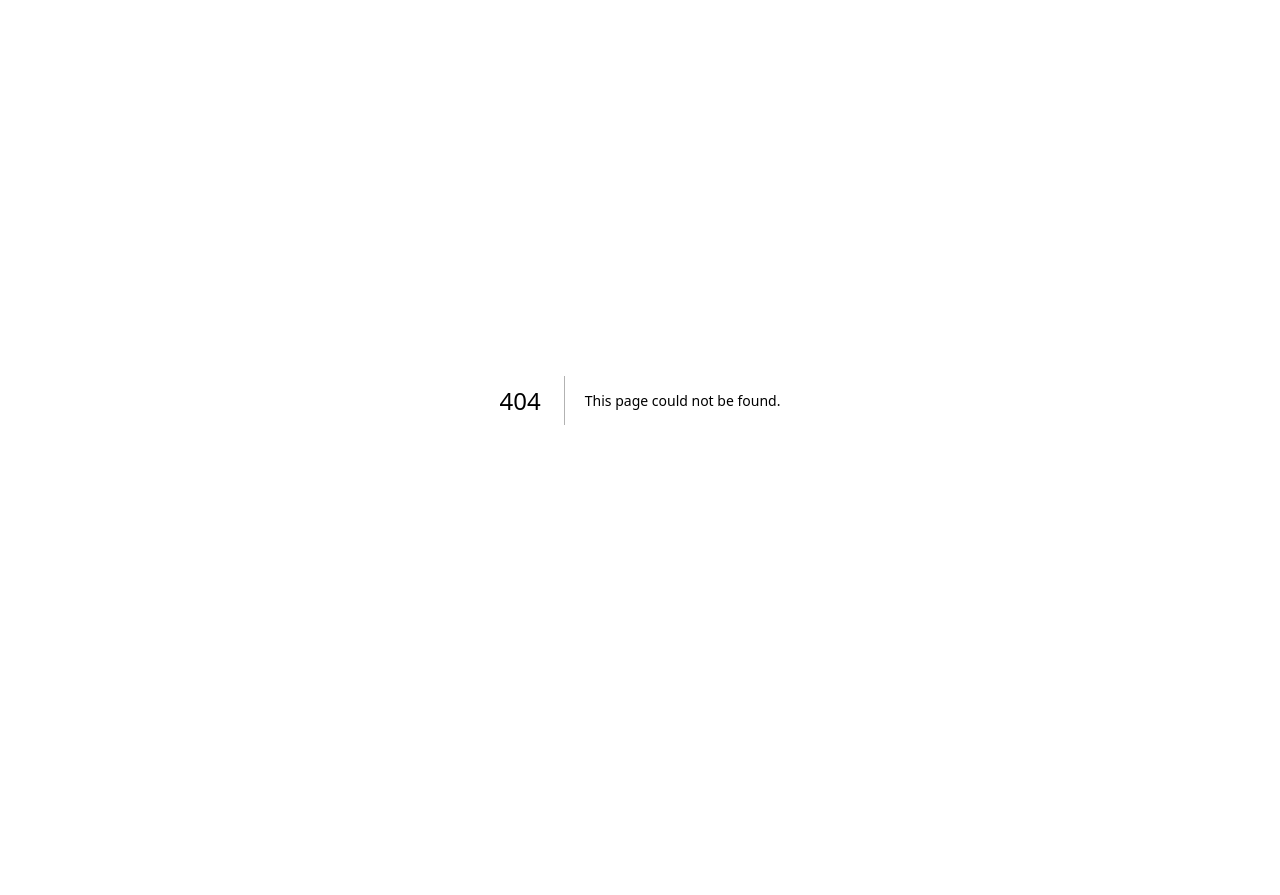
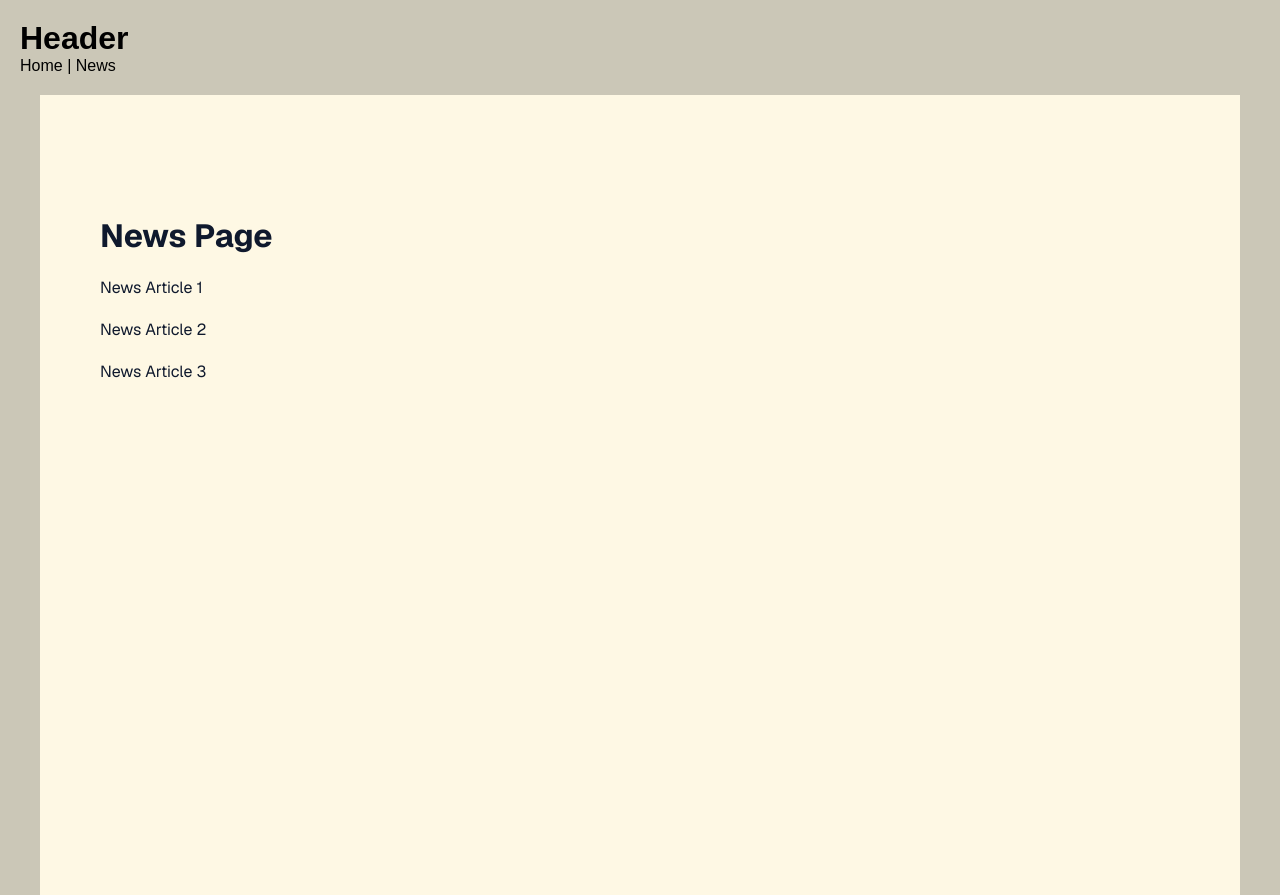
Before and after one commit to Krieger-m/news-page-project, a Next.js app: page /news in a window 1280 px wide. Before the commit this address had no page. Before the commit the page ends 800 px from the top, so only its background shows below. Built offline with nearby package versions, Linux system fonts and the light colour scheme.

Commit message:
installed cypress / added news page and news/[id] page including some content and styles

```diff
--- a/package.json
+++ b/package.json
@@ -17,6 +17,7 @@
     "@types/node": "^20",
     "@types/react": "^19",
     "@types/react-dom": "^19",
+    "cypress": "^15.7.0",
     "eslint": "^9",
     "eslint-config-next": "16.0.5",
     "typescript": "^5"
--- /dev/null
+++ b/src/_components/Header.tsx
@@ -0,0 +1,14 @@
+import Link from "next/link";
+
+export function Header (){
+    return(
+        <>
+            <div style={{padding:20, backgroundColor: '#cbc7b7', color: 'black'}}>
+                <h1>Header</h1>
+                <Link href={'/'}>Home</Link>
+                <span> | </span>
+                <Link href={'/news'}>News</Link>
+            </div>
+        </>
+    )
+}
--- a/src/app/layout.tsx
+++ b/src/app/layout.tsx
@@ -1,6 +1,7 @@
 import type { Metadata } from "next";
 import { Geist, Geist_Mono } from "next/font/google";
 import "./globals.css";
+import { Header } from "@/_components/Header";
 
 const geistSans = Geist({
   variable: "--font-geist-sans",
@@ -25,6 +26,7 @@ export default function RootLayout({
   return (
     <html lang="en">
       <body className={`${geistSans.variable} ${geistMono.variable}`}>
+        <Header/>
         {children}
       </body>
     </html>
--- /dev/null
+++ b/src/app/news/page.tsx
@@ -0,0 +1,18 @@
+import styles from "../page.module.css";
+import Link from "next/link";
+
+export default function NewsPage() {
+  return (
+    <div className={styles.page}>
+      <main className={styles.main}>
+        <h1>News Page</h1>
+        <br/>
+        <Link href={'/news/11'}>News Article 1</Link>
+        <br/>
+        <Link href={'/news/12'}>News Article 2</Link>
+        <br/>
+        <Link href={'/news/13'}>News Article 3</Link>
+      </main>
+    </div>
+  );
+}
--- a/src/app/page.module.css
+++ b/src/app/page.module.css
@@ -1,64 +1,36 @@
 .page {
-  --background: #fafafa;
-  --foreground: #fff;
+    --background: #cbc7b7;
+    --foreground: #fef8e4;
 
-  --text-primary: #000;
-  --text-secondary: #666;
+    --text-primary: #0f192d;
+    --text-secondary: #354b5b;
 
-  --button-primary-hover: #383838;
-  --button-secondary-hover: #f2f2f2;
-  --button-secondary-border: #ebebeb;
+    --button-primary-hover: #ccc;
+    --button-secondary-hover: #1a1a1a;
+    --button-secondary-border: #1a1a1a;
 
   display: flex;
-  min-height: 100vh;
+  /* min-height: 100vh; */
   align-items: center;
   justify-content: center;
   font-family: var(--font-geist-sans);
   background-color: var(--background);
+  color: var(--text-primary);
 }
 
 .main {
   display: flex;
   min-height: 100vh;
   width: 100%;
-  max-width: 800px;
+  max-width: 1200px;
   flex-direction: column;
   align-items: flex-start;
-  justify-content: space-between;
+  /* justify-content: space-between; */
   background-color: var(--foreground);
   padding: 120px 60px;
+  margin: 0 40px;
 }
 
-.intro {
-  display: flex;
-  flex-direction: column;
-  align-items: flex-start;
-  text-align: left;
-  gap: 24px;
-}
-
-.intro h1 {
-  max-width: 320px;
-  font-size: 40px;
-  font-weight: 600;
-  line-height: 48px;
-  letter-spacing: -2.4px;
-  text-wrap: balance;
-  color: var(--text-primary);
-}
-
-.intro p {
-  max-width: 440px;
-  font-size: 18px;
-  line-height: 32px;
-  text-wrap: balance;
-  color: var(--text-secondary);
-}
-
-.intro a {
-  font-weight: 500;
-  color: var(--text-primary);
-}
 
 .ctas {
   display: flex;
@@ -128,14 +100,14 @@ a.secondary {
   }
 
   .page {
-    --background: #000;
-    --foreground: #000;
+    --background: #cbc7b7;
+    --foreground: #fef8e4;
 
-    --text-primary: #ededed;
-    --text-secondary: #999;
+    --text-primary: #0f192d;
+    --text-secondary: #354b5b;
 
     --button-primary-hover: #ccc;
     --button-secondary-hover: #1a1a1a;
     --button-secondary-border: #1a1a1a;
-  }
 }
+}
```
Also changed, not shown: src/app/news/[id]/page.tsx (added, +14 -0 lines), src/app/page.tsx (+5 -18 lines), 1 other file (tests, documents, lock files or other folders).
